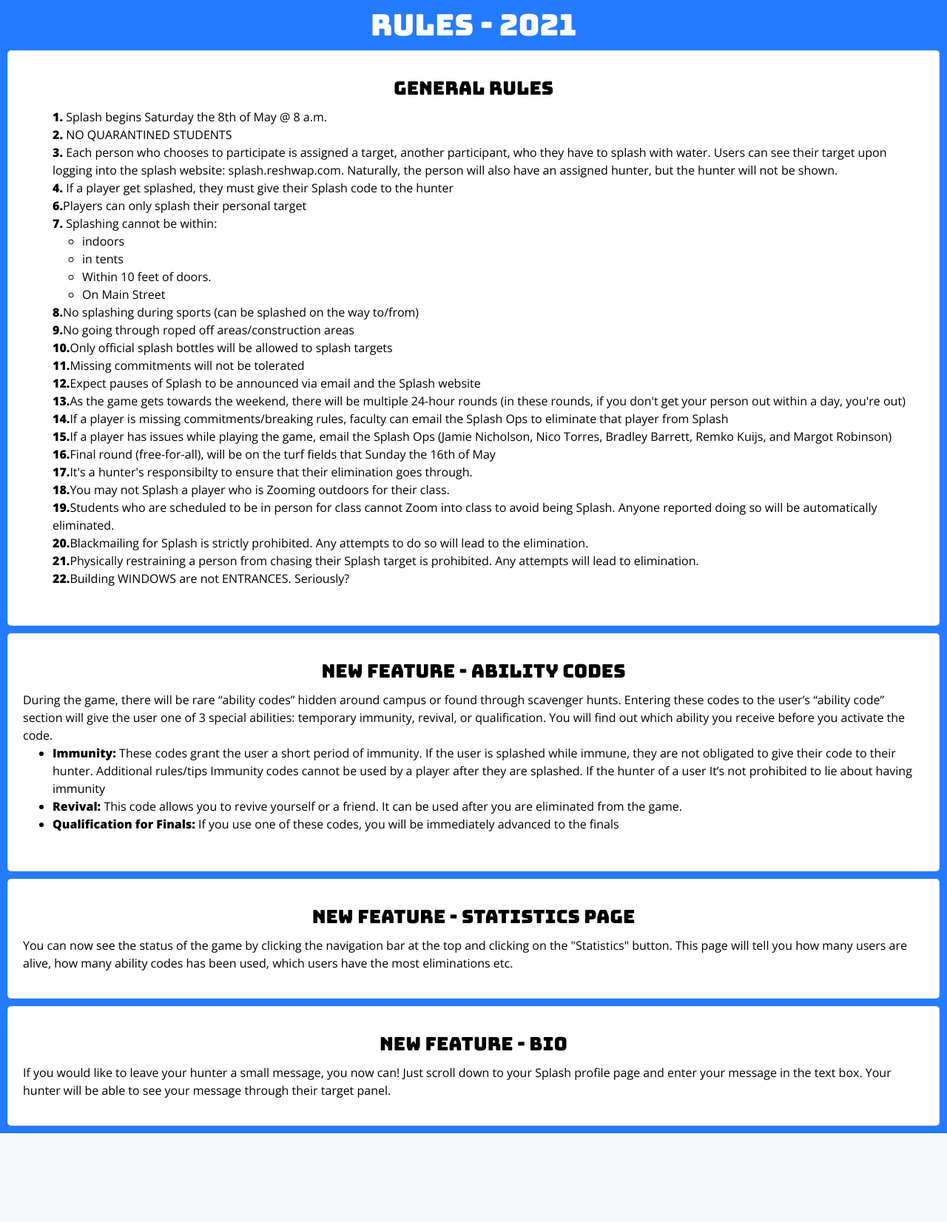
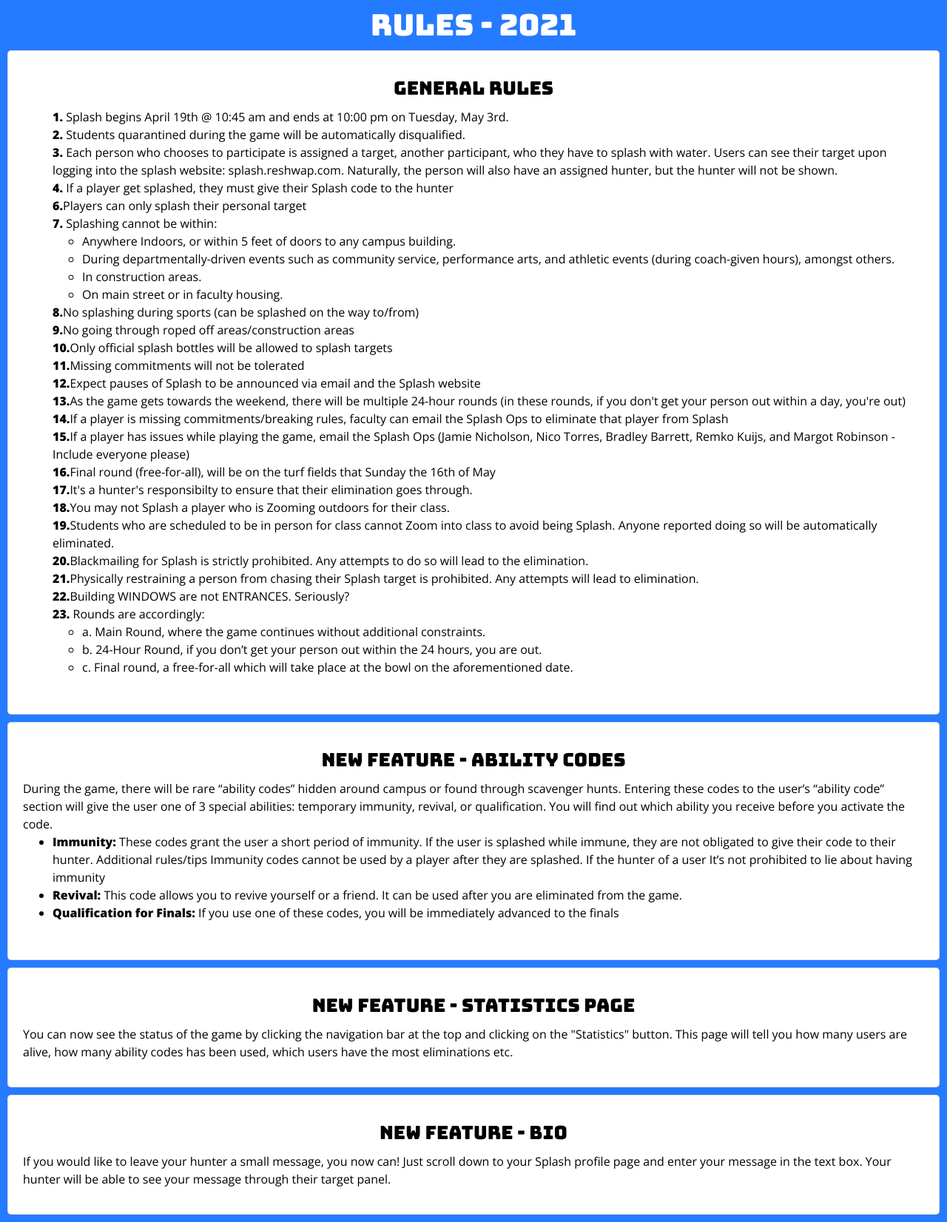
Before and after one commit to alpercanberk/splash2020, a Flask app: page /rules in a window 1280 px wide. Shown: the part 66-1718 px from the top of the page at 74% size. Before the commit the page ends 1598 px from the top, so only its background shows below. Run offline with Flask 2, Linux system fonts and the light colour scheme; some libraries are stand-ins or nearby versions.

Commit message:
final changes 2022

```diff
--- a/lists.py
+++ b/lists.py
@@ -2,7 +2,7 @@
 class Lists():
     announcements = [
         # {
-        #     "title":"Splash will begin on May 10th",
+        #     "title":"Splash will begin on April 18th, 2022",
         #     "content":"Lorem ipsum dolor sit amet, consectetur adipiscing elit, sed do eiusmod tempor incididunt ut labore et dolore magna aliqua. Ut enim ad minim veniam, quis nostrud exercitation ullamco laboris nisi ut aliquip ex ea commodo consequat. Duis aute irure dolor in reprehenderit in voluptate velit esse cillum dolore eu fugiat nulla pariatur. Excepteur sint occaecat cupidatat non proident, sunt in culpa qui officia deserunt mollit anim id est laborum.",
         #     "date":"04/06/2021"
         #
@@ -71,6 +71,6 @@ class Lists():
         {
             'name':"Alper Canberk '21",
             'contact':'acanberk21@lawrenceville.org',
-            'role':'CEO and Programmer',
+            'role':'CEO',
         }
     ]
--- a/templates/admin.html
+++ b/templates/admin.html
@@ -167,7 +167,7 @@
 
 <div class="card">
  <h2>Upload a new game</h2>
- <p>Preferably let Alper do it locally, there seems to be a slight problem with uploading from the actual website for now.</p>
+ <p>Preferably let Sally do it locally, there seems to be a slight problem with uploading from the actual website for now.</p>
  <form action="/upload" onsubmit="return confirm('Do you really want to submit the form?');" method=post enctype=multipart/form-data><p>
  <div class="form-group">
  <input type=file name=file>
@@ -190,7 +190,7 @@
 <button style="margin:5px;" class='btn btn-primary' onclick="pauseImmunity();"> Pause Immunity </button>
 {% endif %}
 
-<p> Let Alper do these locally as well</p>
+<p> Let Sally do these locally as well</p>
 
 <div style="margin-top:20px">
 <form action="/shuffle_game" method="post">
--- a/templates/rules.html
+++ b/templates/rules.html
@@ -6,18 +6,18 @@
     <div class="card">
       <h2 class="card-title">GENERAL RULES</h2>
       <ol>
-        <li><strong>1.</strong> Splash begins Saturday the 8th of May @ 8 a.m.</li>
-        <li><strong>2.</strong> NO QUARANTINED STUDENTS</li>
+        <li><strong>1.</strong> Splash begins April 19th @ 10:45 am and ends at 10:00 pm on Tuesday, May 3rd.</li>
+        <li><strong>2.</strong> Students quarantined during the game will be automatically disqualified.</li>
         <li><strong>3.</strong> Each person who chooses to participate is assigned a target, another participant, who they have to splash with water. Users can see their target upon logging into the splash website: splash.reshwap.com. Naturally, the person will also have an assigned hunter, but the hunter will not be shown.</li>
         <li><strong>4.</strong> If a player get splashed, they must give their Splash code to the hunter</li>
         <li><strong>6.</strong>Players can only splash their personal target </li>
         <li><strong>7.</strong>
           Splashing cannot be within:
           <ul>
-            <li>indoors</li>
-            <li>in tents</li>
-            <li>Within 10 feet of doors.</li>
-            <li>On Main Street </li>
+            <li>Anywhere Indoors, or within 5 feet of doors to any campus building.</li>
+            <li>During departmentally-driven events such as community service, performance arts, and athletic events (during coach-given hours), amongst others.</li>
+            <li>In construction areas.</li>
+            <li>On main street or in faculty housing. </li>
           </ul>
         <li><strong>8.</strong>No splashing during sports (can be splashed on the way to/from)</li>
         <li><strong>9.</strong>No going through roped off areas/construction areas</li>
@@ -26,7 +26,7 @@
         <li><strong>12.</strong>Expect pauses of Splash to be announced via email and the Splash website</li>
         <li><strong>13.</strong>As the game gets towards the weekend, there will be multiple 24-hour rounds (in these rounds, if you don't get your person out within a day, you're out)</li>
         <li><strong>14.</strong>If a player is missing commitments/breaking rules, faculty can email the Splash Ops to eliminate that player from Splash</li>
-        <li><strong>15.</strong>If a player has issues while playing the game, email the Splash Ops (Jamie Nicholson, Nico Torres, Bradley Barrett, Remko Kuijs, and Margot Robinson)</li>
+        <li><strong>15.</strong>If a player has issues while playing the game, email the Splash Ops (Jamie Nicholson, Nico Torres, Bradley Barrett, Remko Kuijs, and Margot Robinson - Include everyone please)</li>
         <li><strong>16.</strong>Final round (free-for-all), will be on the turf fields that Sunday the 16th of May</li>
         <li><strong>17.</strong>It's a hunter's responsibilty to ensure that their elimination goes through.</li>
         <li><strong>18.</strong>You may not Splash a player who is Zooming outdoors for their class.</li>
@@ -34,6 +34,13 @@
         <li><strong>20.</strong>Blackmailing for Splash is strictly prohibited. Any attempts to do so will lead to the elimination.</li>
         <li><strong>21.</strong>Physically restraining a person from chasing their Splash target is prohibited. Any attempts will lead to elimination.</li>
         <li><strong>22.</strong>Building WINDOWS are not ENTRANCES. Seriously?</li>
+        <li><strong>23.</strong>
+          Rounds are accordingly:
+          <ul>
+            <li>a. Main Round, where the game continues without additional constraints.</li>
+            <li>b. 24-Hour Round, if you don’t get your person out within the 24 hours, you are out.</li>
+            <li>c. Final round, a free-for-all which will take place at the bowl on the aforementioned date.</li>
+          </ul>
       </ol>
     </div>
     <div class="card">
```
